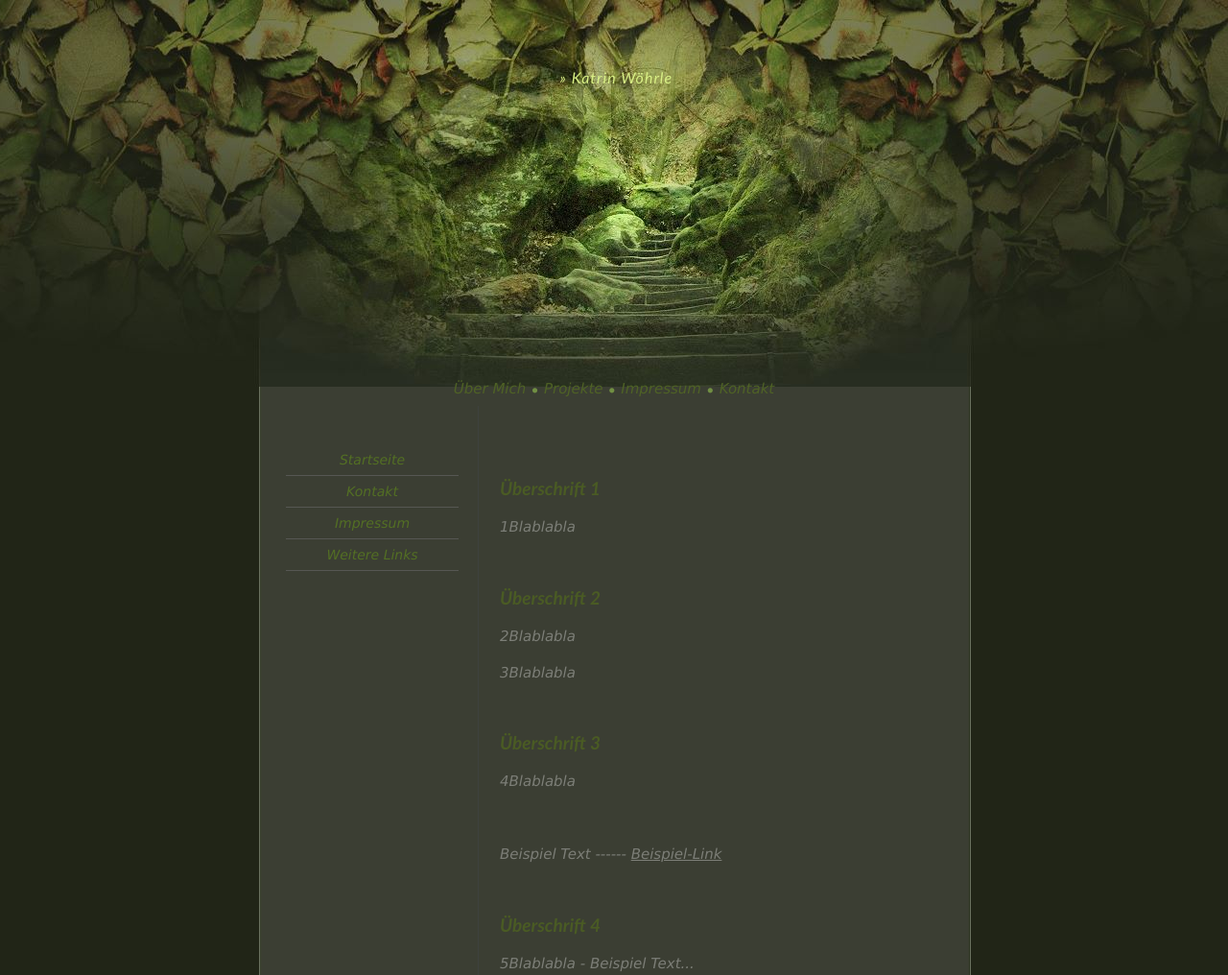
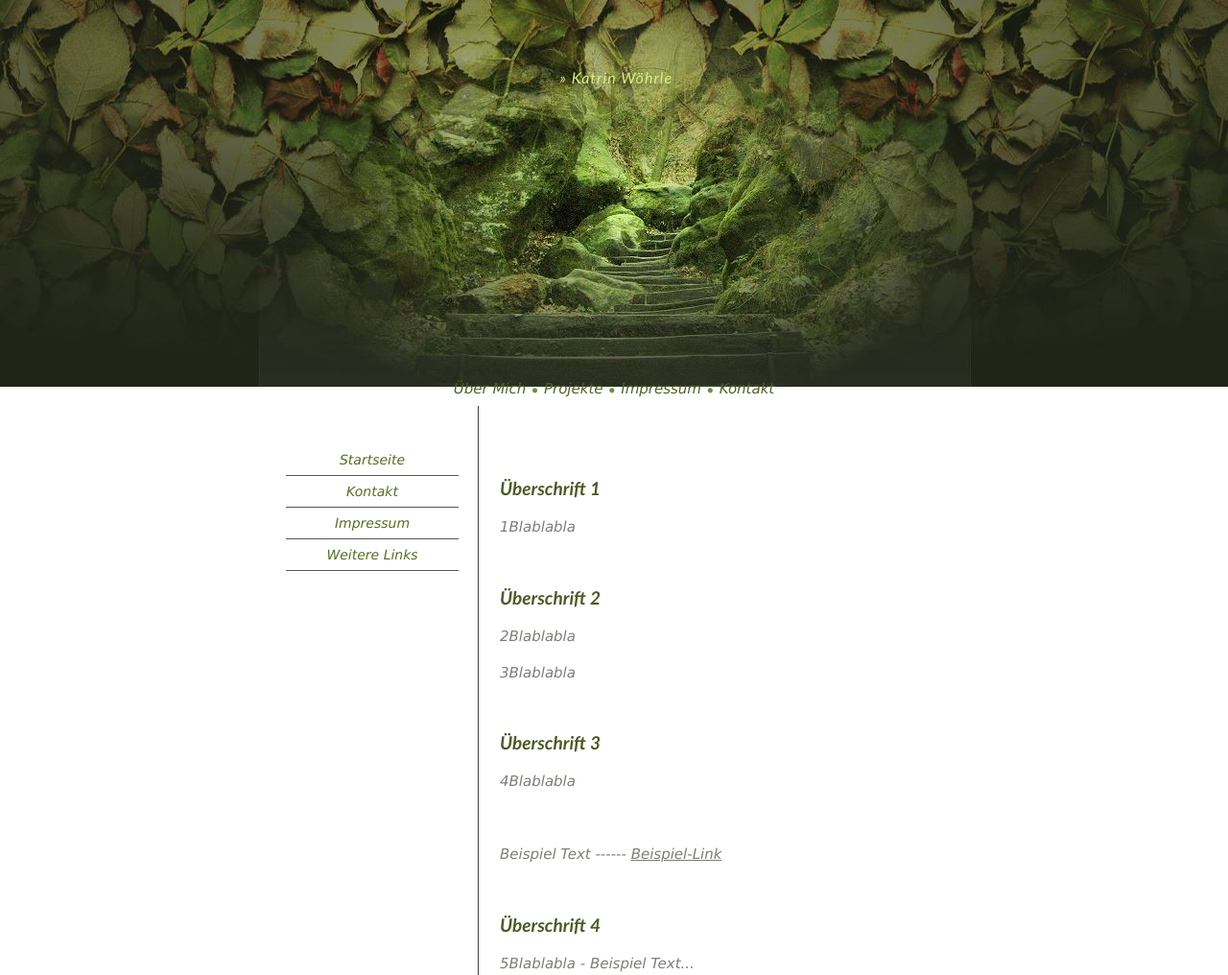
Before and after one commit to Katrin-Woehrle/Startseite, a plain HTML site: page index.html in a window 1280 px wide. Shown: the top 1016 px of the page at 96% size. Drawn offline with Linux system fonts and the light colour scheme.

Commit message:
Update formatierung.css

```diff
--- a/formatierung.css
+++ b/formatierung.css
@@ -3,7 +3,7 @@
 
 body
 {margin-top: 0px;  margin-left: 0px; margin-right: 0px;margin-bottom: 0px; background-color: #FFFFFF; padding:0px;
-width:100%;background-image:url(bilder/bgmain.jpg);
+width:100%;
 background-repeat:repeat-y;
 background-position:50% 0%;width:100%;
 }
```
